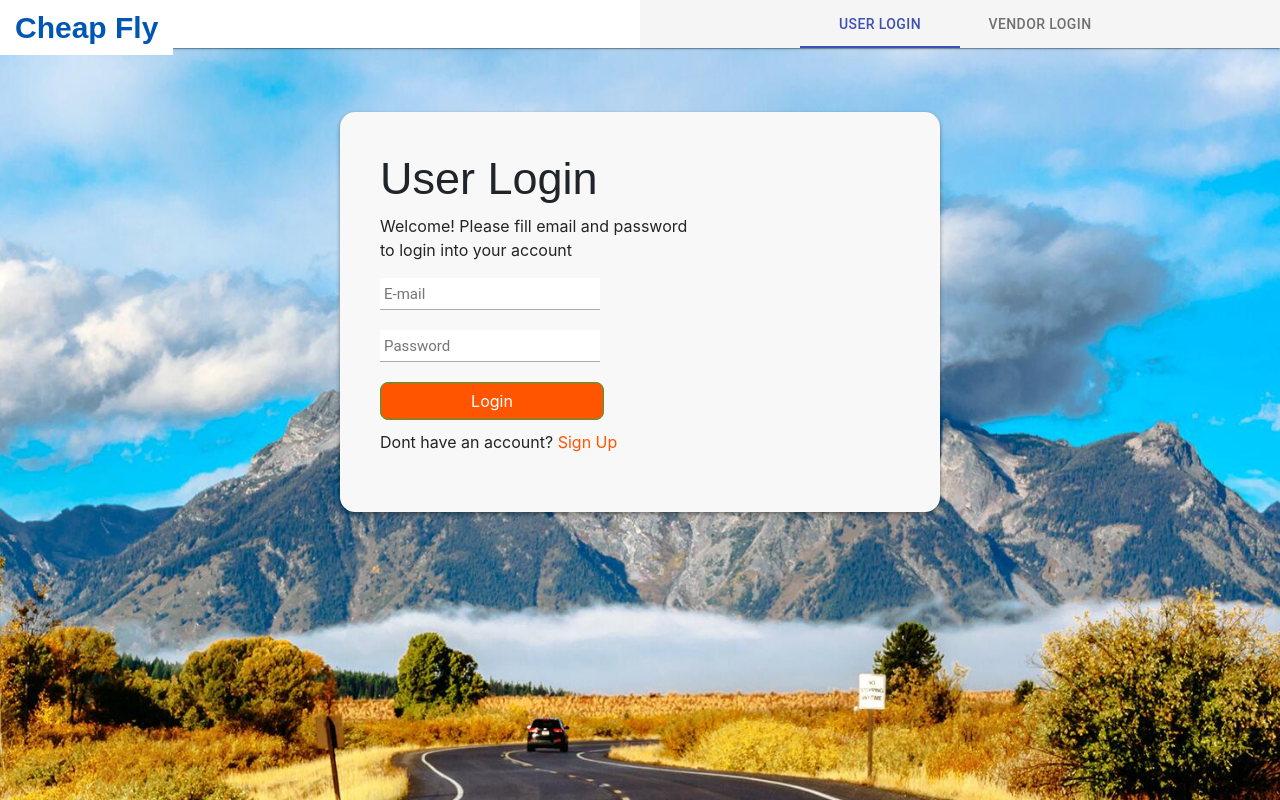
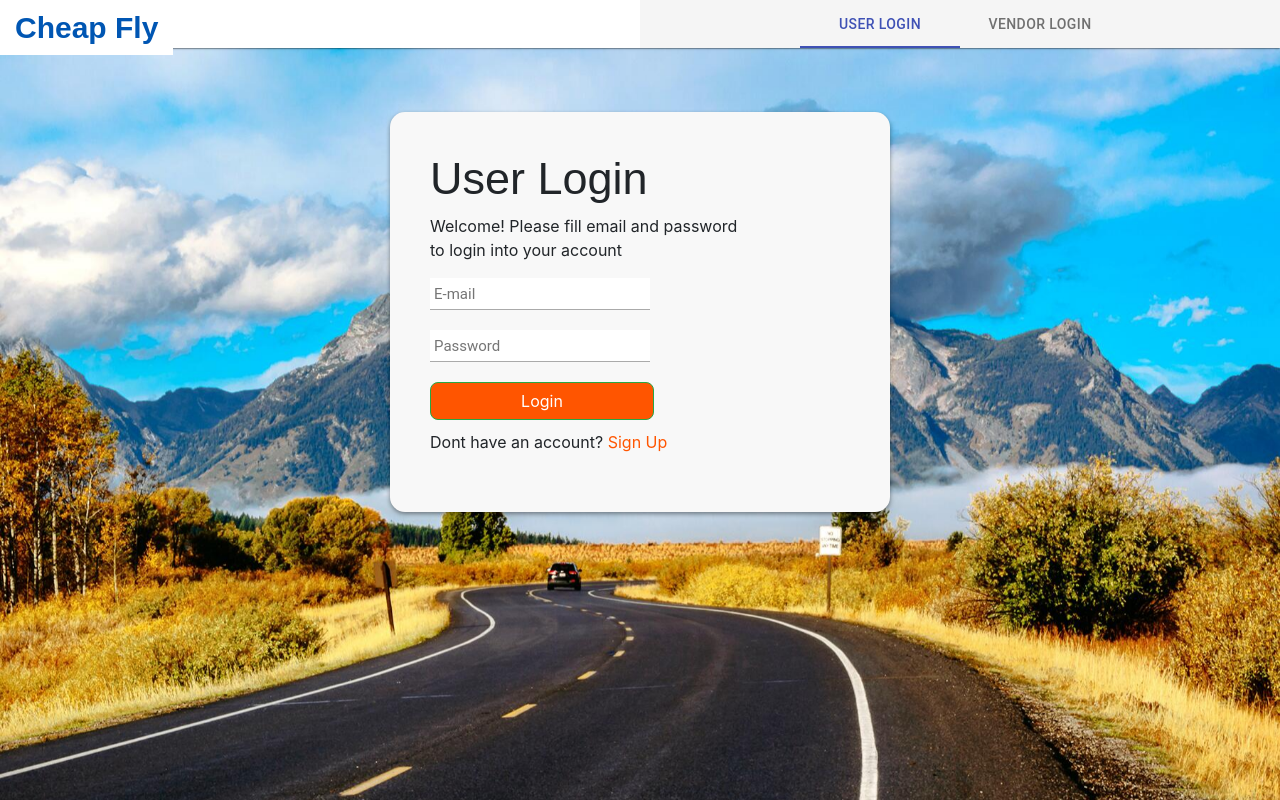
Before and after one commit to aunraza1/Cheap-fly, a React (Create React App) app: page /Signin in a window 1280 px wide. Shown: the top 800 px of the page. Built offline with nearby package versions, Linux system fonts and the light colour scheme.

Commit message:
aun_commit

```diff
--- a/public/index.html
+++ b/public/index.html
@@ -24,7 +24,7 @@
       work correctly both with client-side routing and a non-root public URL.
       Learn how to configure a non-root public URL by running `npm run build`.
     -->
-    <title>React App</title>
+    <title>Cheap Trip</title>
   </head>
   <body>
     <noscript>You need to enable JavaScript to run this app.</noscript>
--- a/src/App.jsx
+++ b/src/App.jsx
@@ -5,9 +5,7 @@ import PendingBookings from './components/UserBookings/pendingBookings'
 
 
 function App() {
-  useEffect(() => {
-    document.title = "Cheap Fly"
-  }, [])
+
   return (
    <>
 <Routes/>
--- a/src/assets/style.css
+++ b/src/assets/style.css
@@ -31,6 +31,7 @@ Version: 1.0
 body,
 html {
 	overflow-x:hidden;
+	height: 100%;
 }
 
 ul {
@@ -1755,24 +1756,20 @@ iframe {
 *:focus {
   outline: none;
 }
+
 #login-div {
 	background-image: url('../assets/images/login2.jpg');
-	height: 100%;
-	width: 100%;
-    /* Center and scale the image nicely */
-    background-position: center;
-    background-repeat: no-repeat;
-    background-size: cover;
-
-}
-#root{
-
-	height:1040px
-}
+	height:1000px;
+	background-position: center;
+	background-repeat: no-repeat;
+	background-attachment: fixed;
+	background-size: cover;
+}
+
 #login-box {
 	position: relative;
 	margin: 5% auto;
-	width: 600px;
+	width: 500px;
 	height: 400px;
 	background: #F8F8F8;
 	border-radius: 15px;
--- a/src/components/LoginTab.jsx
+++ b/src/components/LoginTab.jsx
@@ -14,15 +14,22 @@ function LoginTab (){
       setValue(newValue);
     };
     return(
+      <>
 
-        <div id='login-div'>
+
+
 
 <div className="mu-logo-area">
                 {/* text based logo */}
                 <Link to="/"className="mu-logo" ><span>Cheap Fly</span></Link>
                 {/* Image based logo */}
                 {/* <a class="mu-logo" href="index.html"><img src="assets/images/logo.jpg" alt="logo img"></a> */}
-              </div>
+            </div>
+
+
+              <div id="login-div">
+
+
        <Paper square >
       <Tabs
         value={value}
@@ -40,6 +47,9 @@ function LoginTab (){
 
     {value==0?<LoginUser/>:<LoginVendor/>}
     </div>
+
+      </>
+
     )
 
 }
--- a/src/components/SharedComponent/CarDialog.jsx
+++ b/src/components/SharedComponent/CarDialog.jsx
@@ -85,10 +85,15 @@ const useStyles = makeStyles(theme =>({
         })
     }, [openDialog])
     const handleSubmit = (event) => {
+        if(bookingValues.userDetails){
         event.preventDefault();
         optionValues({...dialogValue, totalAmount: dialogValue?.hourlyRate * dialogValue?.duration})
         handleClose();
         applyBooking(dialogValue)
+        }
+        else{
+            alert("Please Login to Book Car")
+        }
     };
     return (
         <>
@@ -210,7 +215,7 @@ const useStyles = makeStyles(theme =>({
                             id="description"
                             value={dialogValue.userName}
                             multiline={true}
-                            disabled={dialogValue?.userName ? true : false}
+                            disabled={true}
                             required
                             onChange={(event) =>
                                 setDialogValue({
--- a/src/components/SharedComponent/hotelDialog.jsx
+++ b/src/components/SharedComponent/hotelDialog.jsx
@@ -94,11 +94,16 @@ const useStyles = makeStyles(theme =>({
         })
     }, [openDialog])
     const handleSubmit = (event) => {
+
+        if(bookingValues.userDetails){
         event.preventDefault();
         optionValues(dialogValue)
         handleClose();
         applyBooking(dialogValue)
-
+        }
+        else{
+            alert("Please Login to Book Hotel")
+        }
 
 
 
```
Also changed, not shown: src/components/SharedComponent/style.css (deleted), 2 other files (tests, documents, lock files or other folders).
